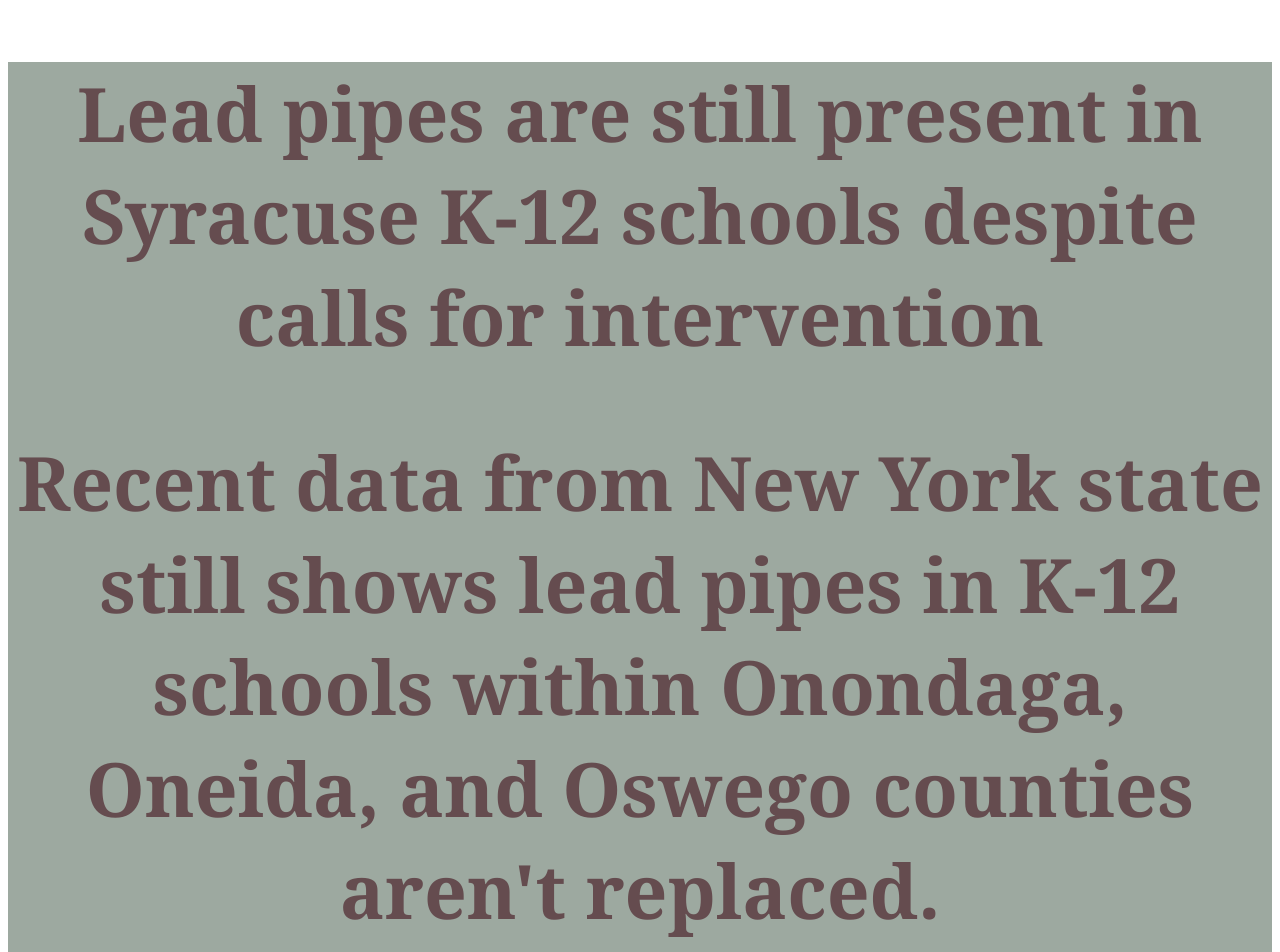
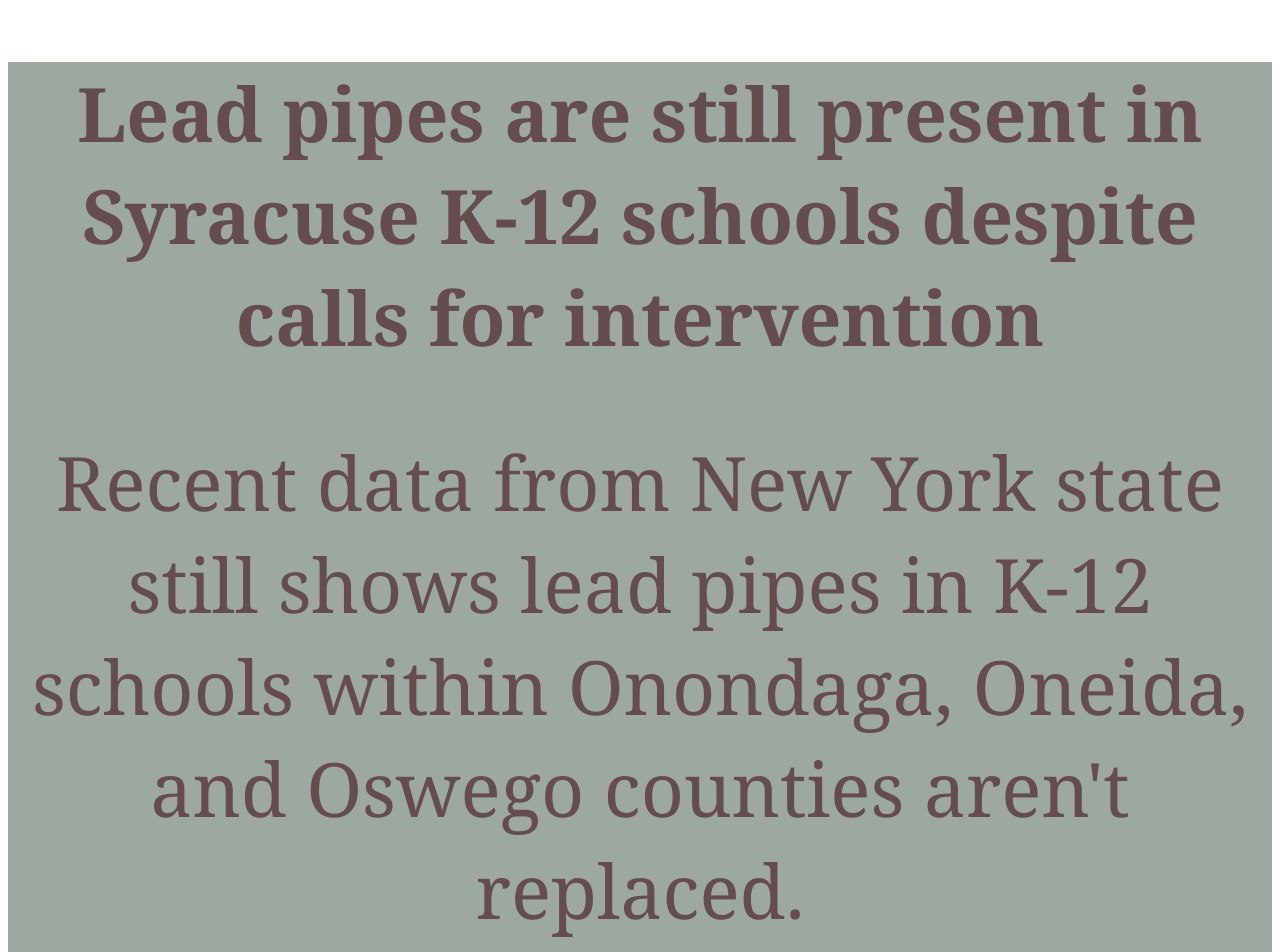
Before and after one commit to DanaLKim/DanaLKim.github.io, a plain HTML site: page final/index.html in a window 1280 px wide. Shown: the top 952 px of the page. Drawn offline with Linux system fonts and the light colour scheme.

Commit message:
Add files via upload

```diff
--- a/final/final.css
+++ b/final/final.css
@@ -1,5 +1,4 @@
 /*This is the CSS page for our final template.*/
-
 .footer p { /* This is how you add styles for only the p text within the footer. */
 	background-color: #cccccc;
 	text-align: center;
@@ -20,6 +19,12 @@ p {
 	text-align: center;
 	font-family: 'Georgia', serif;
 	background-color: #9DA9A0;
+	color: #654C4F;
+}
+
+h2{
+	font-style: 'Times New Roman', serif;
+	font-weight: normal;
 	color: #654C4F;
 }
 h4 {
```
